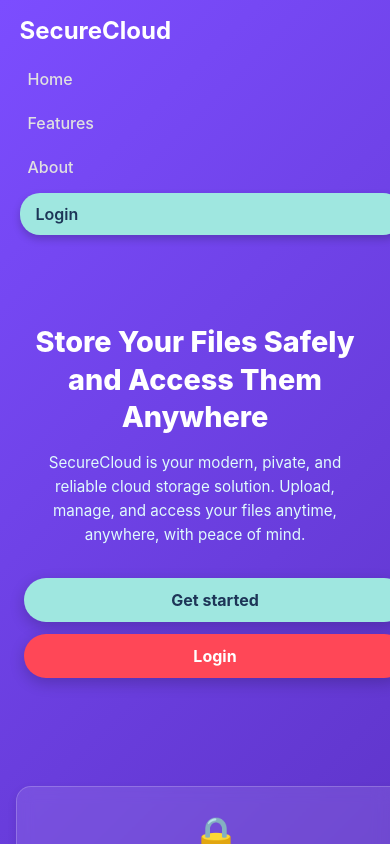
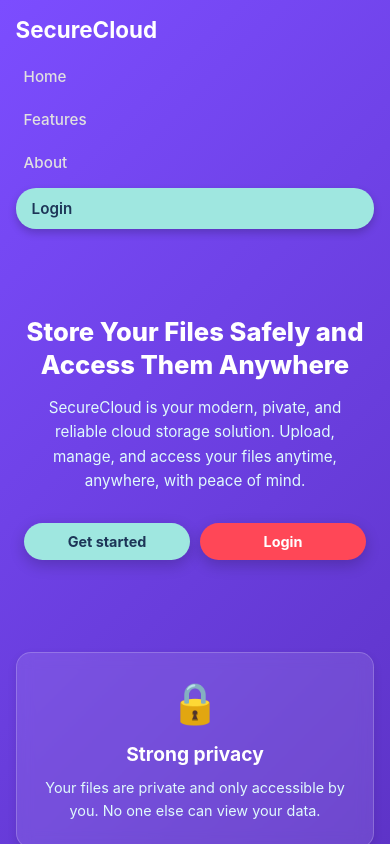
Before and after one commit to Damsacool/SecureCloud, a React (Create React App) app in the folder frontend/: page / in a window 390 px wide. Shown: the top 844 px of the page. Built offline with nearby package versions, Linux system fonts and the light colour scheme; no server answers.

Commit message:
Fix mobile UI: buttons fit screen, upload/download states, sidebar logo visible

```diff
--- a/frontend/src/App.css
+++ b/frontend/src/App.css
@@ -619,16 +619,16 @@ footer {
         overflow-x: hidden;
     }
 
-    /* Navbar */
+    /* Navbar - make all items fit */
     .navbar {
         flex-direction: row;
         justify-content: space-between;
-        padding: 1rem 5vw;
+        padding: 1rem 4vw;
         flex-wrap: wrap;
     }
 
     .navbar .logo {
-        font-size: 1.5em;
+        font-size: 1.4em;
     }
 
     .nav-links {
@@ -643,12 +643,15 @@ footer {
         margin-left: 0;
         text-align: center;
         padding: 0.5rem;
+        font-size: 0.95em;
     }
 
     .nav-links .nav-login-btn {
         margin-left: 0;
         width: 100%;
+        max-width: 100%;
         padding: 0.7rem 1rem;
+        box-sizing: border-box;
     }
 
     /* Hero */
@@ -658,7 +661,7 @@ footer {
     }
 
     .hero h1 {
-        font-size: 1.8em;
+        font-size: 1.6em;
         line-height: 1.3;
         margin-bottom: 15px;
     }
@@ -671,21 +674,23 @@ footer {
     }
 
     .cta-buttons {
-        flex-direction: column;
-        gap: 12px;
+        flex-direction: row;
+        gap: 10px;
         margin-bottom: 40px;
+        justify-content: center;
     }
 
     .cta-buttons .cta-btn {
-        width: 100%;
-        padding: 12px 20px;
-        font-size: 1em;
+        flex: 1;
+        padding: 10px 15px;
+        font-size: 0.9em;
+        max-width: 48%;
     }
 
-    /* Features */
+    /* Features - make cards fit screen */
     .features-section {
         flex-direction: column;
-        padding: 1rem;
+        padding: 0 1rem;
         gap: 20px;
         margin: 20px auto;
     }
@@ -695,6 +700,7 @@ footer {
         max-width: 100%;
         padding: 25px 20px;
         min-height: auto;
+        box-sizing: border-box;
     }
 
     .feature-icon {
@@ -765,9 +771,12 @@ footer {
 
     .sidebar .logo {
         margin-top: 20px;
-        font-size: 1.3rem;
+        font-size: 1.5rem;
         padding-bottom: 1rem;
         border-bottom: 1px solid #e0e0e0;
+        overflow: hidden;
+        text-overflow: ellipsis;
+        white-space: nowrap;
     }
 
     .nav-menu {
@@ -811,7 +820,12 @@ footer {
 
     .file-label, .upload-button {
         width: 100%;
+        max-width: 100%;
         text-align: center;
+        box-sizing: border-box;
+        overflow: hidden;
+        text-overflow: ellipsis;
+        white-space: nowrap;
     }
 
     .files-section {
--- a/frontend/src/pages/DashboardPage.js
+++ b/frontend/src/pages/DashboardPage.js
@@ -83,6 +83,7 @@ function DashboardPage() {
         return;
       }
       setLoading(true);
+      setNotice('Uploading...');
       const { file: saved } = await fileService.uploadEncrypted(selectedFile, passphrase);
       setFiles(prev => [
         ...prev,
@@ -97,8 +98,11 @@ function DashboardPage() {
       // clear any file input value
       const input = document.getElementById('file-upload');
       if (input) input.value = '';
+      setNotice('Upload successful!');
+      setTimeout(() => setNotice(''), 2000);
     } catch (e) {
       setError(e.message || 'Upload failed');
+      setNotice('');
     } finally {
       setLoading(false);
     }
@@ -117,6 +121,7 @@ function DashboardPage() {
         return;
       }
       setLoading(true);
+      setNotice('Downloading...');
       const { blob, fileName } = await fileService.downloadAndDecrypt(id, passphrase);
       const url = window.URL.createObjectURL(blob);
       const a = document.createElement('a');
@@ -124,8 +129,11 @@ function DashboardPage() {
       a.download = fileName;
       a.click();
       window.URL.revokeObjectURL(url);
+      setNotice('Download successful!');
+      setTimeout(() => setNotice(''), 2000);
     } catch (e) {
       setError(e.message || 'Download failed');
+      setNotice('');
     } finally {
       setLoading(false);
     }
@@ -219,7 +227,7 @@ function DashboardPage() {
             <input type="file" id="file-upload" className="file-input" onChange={handleFileSelect} />
             <label htmlFor="file-upload" className="file-label">Choose file</label>
             <button className="upload-button" disabled={loading || !selectedFile} onClick={handleUploadClick}>
-              {loading ? 'Uploading...' : 'Upload'}
+              {notice.includes('Uploading') ? 'Uploading...' : notice.includes('Downloading') ? 'Downloading...' : 'Upload'}
             </button>
           </div>
           {selectedFile && (
```
